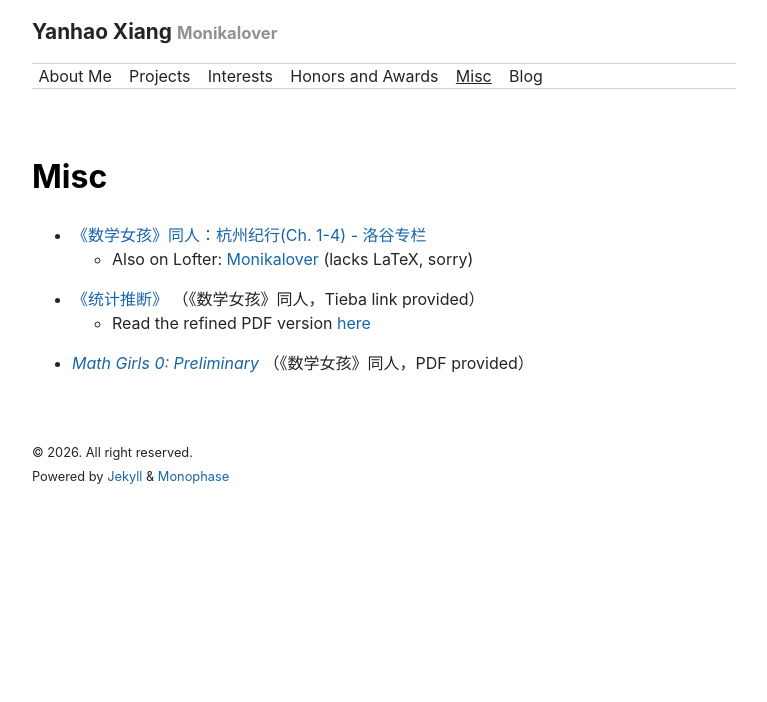
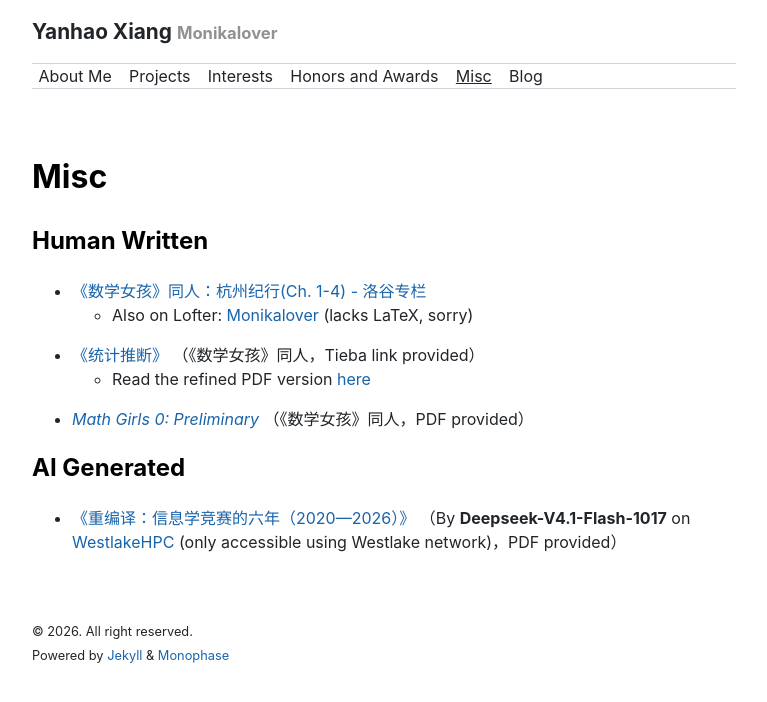
Before and after one commit to xiangyanhao/xiangyanhao.github.io, a Jekyll site: the page built from misc.md, in a window 1280 px wide. Shown: the top 702 px of the page, without its empty margins (256-1023 px from the left). Built offline with Jekyll 4.4.1, drawn with Linux system fonts in a browser that asks for light colours; nearby versions of some CDN libraries.

Commit message:
add recompile book

```diff
--- a/misc.md
+++ b/misc.md
@@ -4,8 +4,14 @@ title: Misc
 permalink: /misc/
 ---
 
+## Human Written
+
 - [《数学女孩》同人：杭州纪行(Ch. 1-4) - 洛谷专栏](https://www.luogu.com.cn/article/spnwnky6)
     - Also on Lofter: [Monikalover](https://monikalover.lofter.com/) (lacks LaTeX, sorry)
 - [《统计推断》](https://tieba.baidu.com/p/11033268922) （《数学女孩》同人，Tieba link provided）
     - Read the refined PDF version [here](/shared/stat_inference_ev.pdf)
 - [*Math Girls 0: Preliminary*](/shared/preliminary.pdf) （《数学女孩》同人，PDF provided）
+
+## AI Generated
+
+- [《重编译：信息学竞赛的六年（2020—2026）》](/shared/recompile.pdf) （By **Deepseek-V4.1-Flash-1017** on [WestlakeHPC](https://hpc.westlake.edu.cn) (only accessible using Westlake network)，PDF provided）
```
Also changed, not shown: 1 other file.
